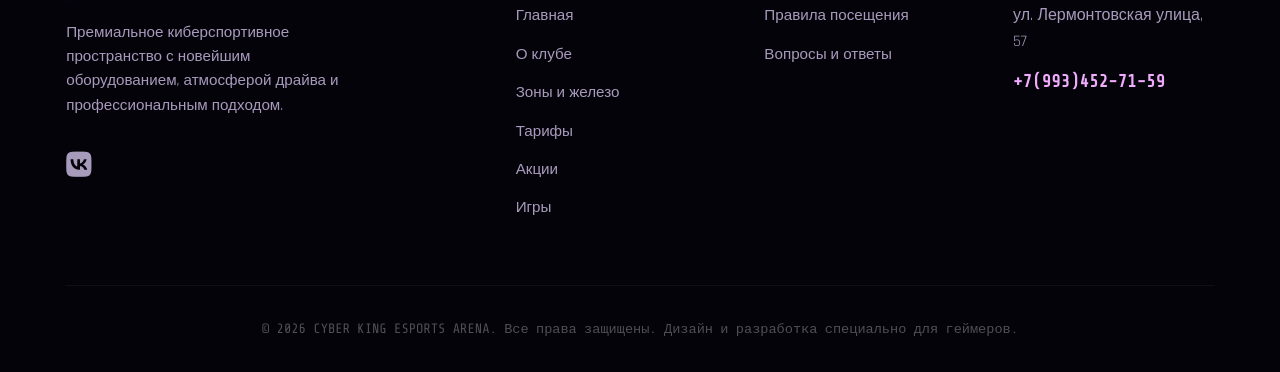
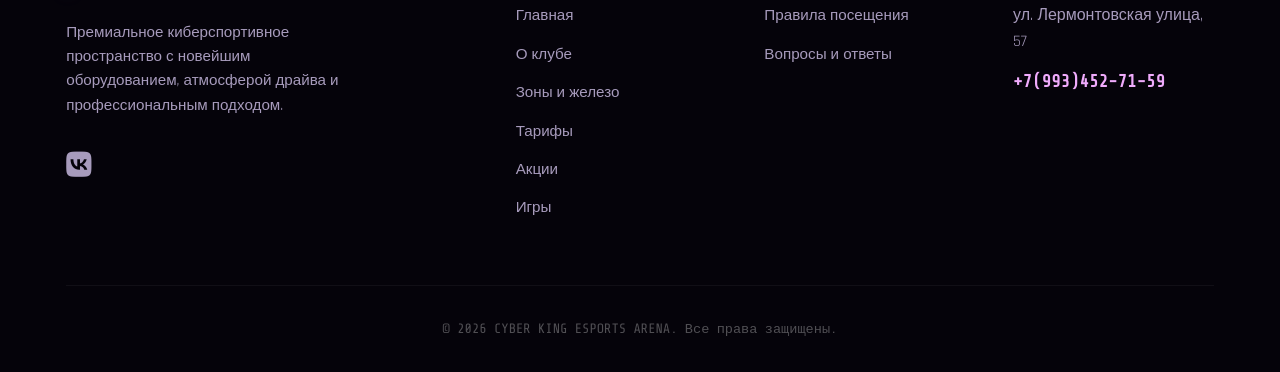
Before and after one commit to pikafor/cyber-king.github.io, a plain HTML site: page index.html in a window 1280 px wide. Shown: the part 9289-9661 px from the top of the page. Drawn offline with nearby package versions, Linux system fonts and the light colour scheme; a web font is replaced by a local one.

Commit message:
Update index.html

```diff
--- a/index.html
+++ b/index.html
@@ -2255,7 +2255,7 @@
         </div>
       </div>
       <div class="footer-bottom">
-        &copy; 2026 CYBER KING ESPORTS ARENA. Все права защищены. Дизайн и разработка специально для геймеров.
+        &copy; 2026 CYBER KING ESPORTS ARENA. Все права защищены.
       </div>
     </div>
   </footer>
```
